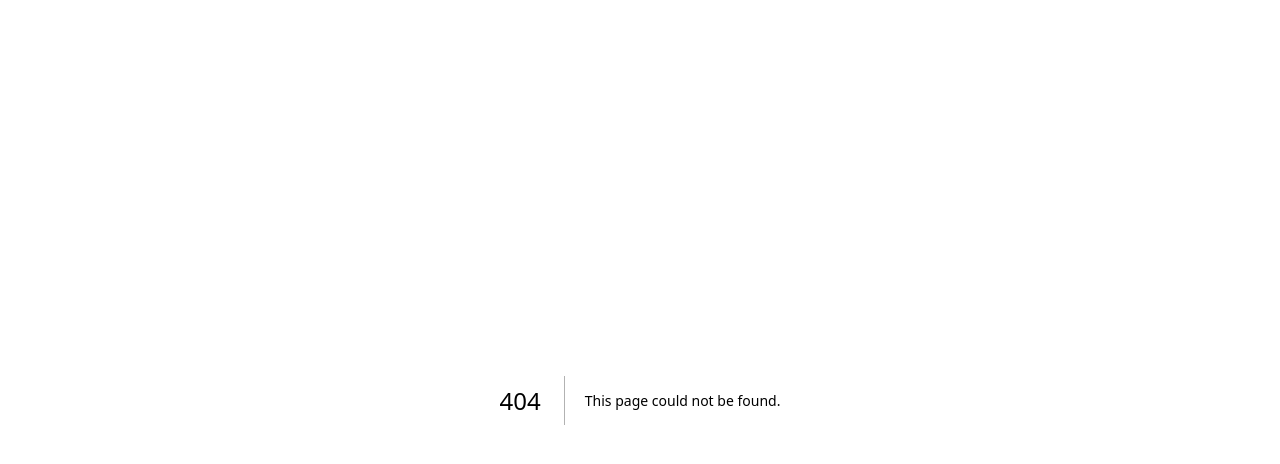
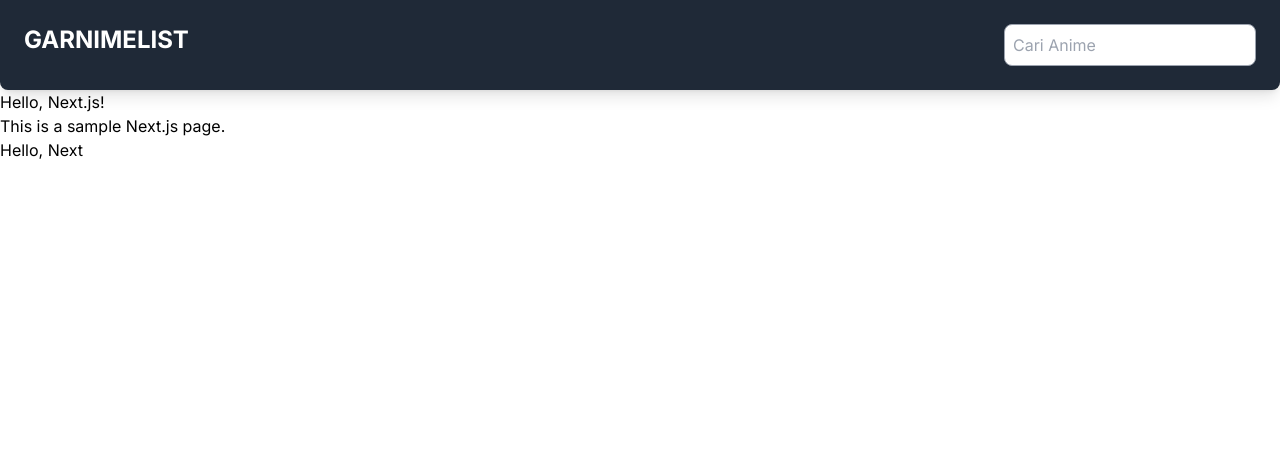
Before and after one commit to LinggarR01/garnimelist, a Next.js app: page /search in a window 1280 px wide. Before the commit this address had no page. Shown: the top 464 px of the page. Built offline with nearby package versions, Linux system fonts and the light colour scheme.

Commit message:
making a navbar

```diff
--- a/next.config.js
+++ b/next.config.js
@@ -1,4 +1,12 @@
 /** @type {import('next').NextConfig} */
-const nextConfig = {}
+const nextConfig = {
+    images: {
+        remotePatterns: [
+            {
+                hostname: "cdn.myanimelist.net"
+            }
+        ],
+    }
+}
 
 module.exports = nextConfig
--- a/src/app/globals.css
+++ b/src/app/globals.css
@@ -2,26 +2,20 @@
 @tailwind components;
 @tailwind utilities;
 
-:root {
-  --foreground-rgb: 0, 0, 0;
-  --background-start-rgb: 214, 219, 220;
-  --background-end-rgb: 255, 255, 255;
+*, *::before, *::after{
+    padding: 0;
+    margin: 0;
+    box-sizing: border-box;
 }
 
-@media (prefers-color-scheme: dark) {
-  :root {
-    --foreground-rgb: 255, 255, 255;
-    --background-start-rgb: 0, 0, 0;
-    --background-end-rgb: 0, 0, 0;
+img {
+    object-fit: cover; /* Maintain aspect ratio and cover the container */
+    border-radius: 8px; /* Rounded corners for a modern look */
+    transition: transform 0.3s ease, box-shadow 0.3s ease, filter 0.3s ease;
   }
-}
 
-body {
-  color: rgb(var(--foreground-rgb));
-  background: linear-gradient(
-      to bottom,
-      transparent,
-      rgb(var(--background-end-rgb))
-    )
-    rgb(var(--background-start-rgb));
-}
+  img:hover {
+    transform: scale(1.05);
+    box-shadow: 0 8px 16px rgba(0, 0, 0, 0.2);
+    filter: brightness(1.05);
+  }
--- a/src/app/layout.js
+++ b/src/app/layout.js
@@ -1,17 +1,21 @@
-import { Inter } from 'next/font/google'
+import {Inter} from 'next/font/google'
 import './globals.css'
+import Navbar from '@/components/Utilities/NavBar'
 
-const inter = Inter({ subsets: ['latin'] })
+const inter = Inter({subsets: ['latin']})
 
 export const metadata = {
-  title: 'Create Next App',
-  description: 'Generated by create next app',
+    title: 'GarnimeList',
+    description: 'Generated by create next app'
 }
 
-export default function RootLayout({ children }) {
-  return (
-    <html lang="en">
-      <body className={inter.className}>{children}</body>
-    </html>
-  )
+export default function RootLayout({children}) {
+    return (
+        <html lang="en">
+            <body className={inter.className}>
+                <Navbar/> {children}
+
+            </body>
+        </html>
+    )
 }
--- a/src/app/page.js
+++ b/src/app/page.js
@@ -1,113 +1,40 @@
-import Image from 'next/image'
+"use client"
 
-export default function Home() {
-  return (
-    <main className="flex min-h-screen flex-col items-center justify-between p-24">
-      <div className="z-10 max-w-5xl w-full items-center justify-between font-mono text-sm lg:flex">
-        <p className="fixed left-0 top-0 flex w-full justify-center border-b border-gray-300 bg-gradient-to-b from-zinc-200 pb-6 pt-8 backdrop-blur-2xl dark:border-neutral-800 dark:bg-zinc-800/30 dark:from-inherit lg:static lg:w-auto  lg:rounded-xl lg:border lg:bg-gray-200 lg:p-4 lg:dark:bg-zinc-800/30">
-          Get started by editing&nbsp;
-          <code className="font-mono font-bold">src/app/page.js</code>
-        </p>
-        <div className="fixed bottom-0 left-0 flex h-48 w-full items-end justify-center bg-gradient-to-t from-white via-white dark:from-black dark:via-black lg:static lg:h-auto lg:w-auto lg:bg-none">
-          <a
-            className="pointer-events-none flex place-items-center gap-2 p-8 lg:pointer-events-auto lg:p-0"
-            href="https://vercel.com?utm_source=create-next-app&utm_medium=appdir-template&utm_campaign=create-next-app"
-            target="_blank"
-            rel="noopener noreferrer"
-          >
-            By{' '}
-            <Image
-              src="/vercel.svg"
-              alt="Vercel Logo"
-              className="dark:invert"
-              width={100}
-              height={24}
-              priority
-            />
-          </a>
-        </div>
-      </div>
+import AnimeList from "@/components/AnimeList"
 
-      <div className="relative flex place-items-center before:absolute before:h-[300px] before:w-[480px] before:-translate-x-1/2 before:rounded-full before:bg-gradient-radial before:from-white before:to-transparent before:blur-2xl before:content-[''] after:absolute after:-z-20 after:h-[180px] after:w-[240px] after:translate-x-1/3 after:bg-gradient-conic after:from-sky-200 after:via-blue-200 after:blur-2xl after:content-[''] before:dark:bg-gradient-to-br before:dark:from-transparent before:dark:to-blue-700 before:dark:opacity-10 after:dark:from-sky-900 after:dark:via-[#0141ff] after:dark:opacity-40 before:lg:h-[360px] z-[-1]">
-        <Image
-          className="relative dark:drop-shadow-[0_0_0.3rem_#ffffff70] dark:invert"
-          src="/next.svg"
-          alt="Next.js Logo"
-          width={180}
-          height={37}
-          priority
-        />
-      </div>
+const Home = async () => {
+    const response = await fetch(
+        `${process.env.NEXT_PUBLIC_API_BASE_URL}/top/anime?limit=8`
+    )
+    const anime = await response.json();
 
-      <div className="mb-32 grid text-center lg:max-w-5xl lg:w-full lg:mb-0 lg:grid-cols-4 lg:text-left">
-        <a
-          href="https://nextjs.org/docs?utm_source=create-next-app&utm_medium=appdir-template&utm_campaign=create-next-app"
-          className="group rounded-lg border border-transparent px-5 py-4 transition-colors hover:border-gray-300 hover:bg-gray-100 hover:dark:border-neutral-700 hover:dark:bg-neutral-800/30"
-          target="_blank"
-          rel="noopener noreferrer"
-        >
-          <h2 className={`mb-3 text-2xl font-semibold`}>
-            Docs{' '}
-            <span className="inline-block transition-transform group-hover:translate-x-1 motion-reduce:transform-none">
-              -&gt;
-            </span>
-          </h2>
-          <p className={`m-0 max-w-[30ch] text-sm opacity-50`}>
-            Find in-depth information about Next.js features and API.
-          </p>
-        </a>
+    return (
+        <main>
+            <div className="flex justify-between items-center p-4">
+                <h1 className="text-2xl md:text-3xl font-extrabold text-gray-800 inline-block">Top Trending</h1>
+                <h1 className="">See ALL</h1>
+            </div>
+            <div
+                className="grid md:grid-cols-4 sm:grid-cols-3 grid-cols-2 gap-4 p-4 bg-gray-900 rounded-lg shadow-lg">
+                {
+                    anime
+                        .data
+                        .map(data => {
+                            return (
+                                <div
+                                    key={data.mal_id}
+                                    className="bg-gray-800 rounded-lg overflow-hidden shadow-md hover:shadow-xl transition-shadow">
+                                    <AnimeList
+                                        title={data.title}
+                                        images={data.images.webp.image_url}
+                                        id={data.mal_id}/>
+                                </div>
+                            )
+                        })
+                }
+            </div>
+        </main>
+    )
+}
 
-        <a
-          href="https://nextjs.org/learn?utm_source=create-next-app&utm_medium=appdir-template-tw&utm_campaign=create-next-app"
-          className="group rounded-lg border border-transparent px-5 py-4 transition-colors hover:border-gray-300 hover:bg-gray-100 hover:dark:border-neutral-700 hover:dark:bg-neutral-800 hover:dark:bg-opacity-30"
-          target="_blank"
-          rel="noopener noreferrer"
-        >
-          <h2 className={`mb-3 text-2xl font-semibold`}>
-            Learn{' '}
-            <span className="inline-block transition-transform group-hover:translate-x-1 motion-reduce:transform-none">
-              -&gt;
-            </span>
-          </h2>
-          <p className={`m-0 max-w-[30ch] text-sm opacity-50`}>
-            Learn about Next.js in an interactive course with&nbsp;quizzes!
-          </p>
-        </a>
-
-        <a
-          href="https://vercel.com/templates?framework=next.js&utm_source=create-next-app&utm_medium=appdir-template&utm_campaign=create-next-app"
-          className="group rounded-lg border border-transparent px-5 py-4 transition-colors hover:border-gray-300 hover:bg-gray-100 hover:dark:border-neutral-700 hover:dark:bg-neutral-800/30"
-          target="_blank"
-          rel="noopener noreferrer"
-        >
-          <h2 className={`mb-3 text-2xl font-semibold`}>
-            Templates{' '}
-            <span className="inline-block transition-transform group-hover:translate-x-1 motion-reduce:transform-none">
-              -&gt;
-            </span>
-          </h2>
-          <p className={`m-0 max-w-[30ch] text-sm opacity-50`}>
-            Explore the Next.js 13 playground.
-          </p>
-        </a>
-
-        <a
-          href="https://vercel.com/new?utm_source=create-next-app&utm_medium=appdir-template&utm_campaign=create-next-app"
-          className="group rounded-lg border border-transparent px-5 py-4 transition-colors hover:border-gray-300 hover:bg-gray-100 hover:dark:border-neutral-700 hover:dark:bg-neutral-800/30"
-          target="_blank"
-          rel="noopener noreferrer"
-        >
-          <h2 className={`mb-3 text-2xl font-semibold`}>
-            Deploy{' '}
-            <span className="inline-block transition-transform group-hover:translate-x-1 motion-reduce:transform-none">
-              -&gt;
-            </span>
-          </h2>
-          <p className={`m-0 max-w-[30ch] text-sm opacity-50`}>
-            Instantly deploy your Next.js site to a shareable URL with Vercel.
-          </p>
-        </a>
-      </div>
-    </main>
-  )
-}
+export default Home
--- /dev/null
+++ b/src/app/search/page.js
@@ -0,0 +1,9 @@
+export default function Page(options) {
+    return (
+        <div>
+            <h1>Hello, Next.js!</h1>
+            <p>This is a sample Next.js page.</p>
+            <h2>Hello, Next</h2>
+        </div>
+    )
+}
--- /dev/null
+++ b/src/components/AnimeList/index.js
@@ -0,0 +1,19 @@
+import Image from 'next/image';
+import Link from 'next/link';
+
+const AnimeList = ({title, images, id}) => {
+    return (
+        <Link href={`/${id}`}>
+            <Image
+                alt="..."
+                width={350}
+                height={350}
+                src={images}
+                className="w-full max-h-32"/>
+
+            <h3 className="font-bold md:text-xl text-sm p-8 text-white">{title}</h3>
+        </Link>
+    )
+}
+
+export default AnimeList;
--- /dev/null
+++ b/src/components/Utilities/NavBar/index.js
@@ -0,0 +1,22 @@
+import Link from "next/link";
+
+const Navbar = () => {
+    return (
+        <header className="">
+            <div
+                className="flex md:flex-row flex-col justify-between md:p-6 p-7 gap-3 bg-gray-800 shadow-lg rounded-b-lg">
+                <Link
+                    className="text-2xl font-bold text-white hover:text-gray-300 transition-colors"
+                    href="/">
+                    GARNIMELIST
+                </Link>
+                <input
+                    placeholder="Cari Anime"
+                    className="p-2 border border-gray-400 rounded-lg focus:outline-none focus:ring-2 focus:ring-blue-500"/>
+            </div>
+
+        </header>
+    )
+}
+
+export default Navbar;
```
Also changed, not shown: 1 other file (tests, documents, lock files or other folders).
